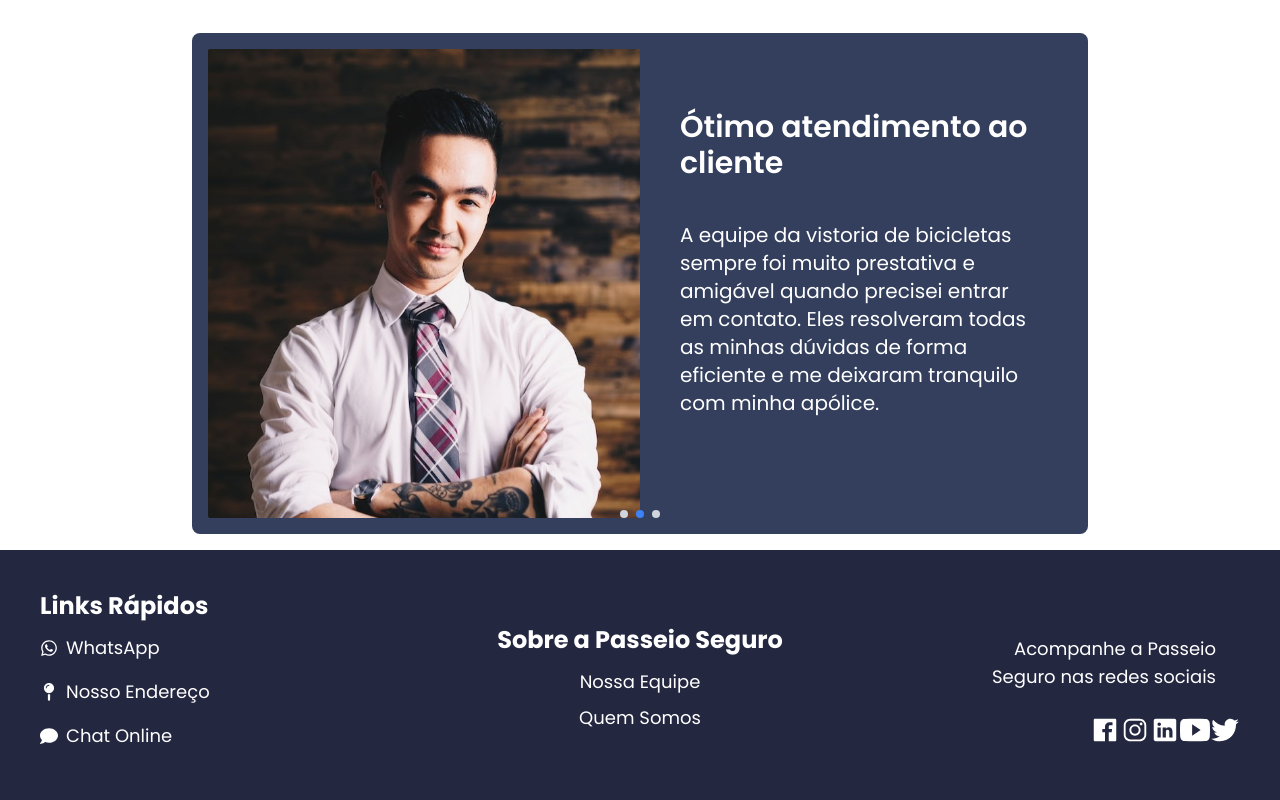
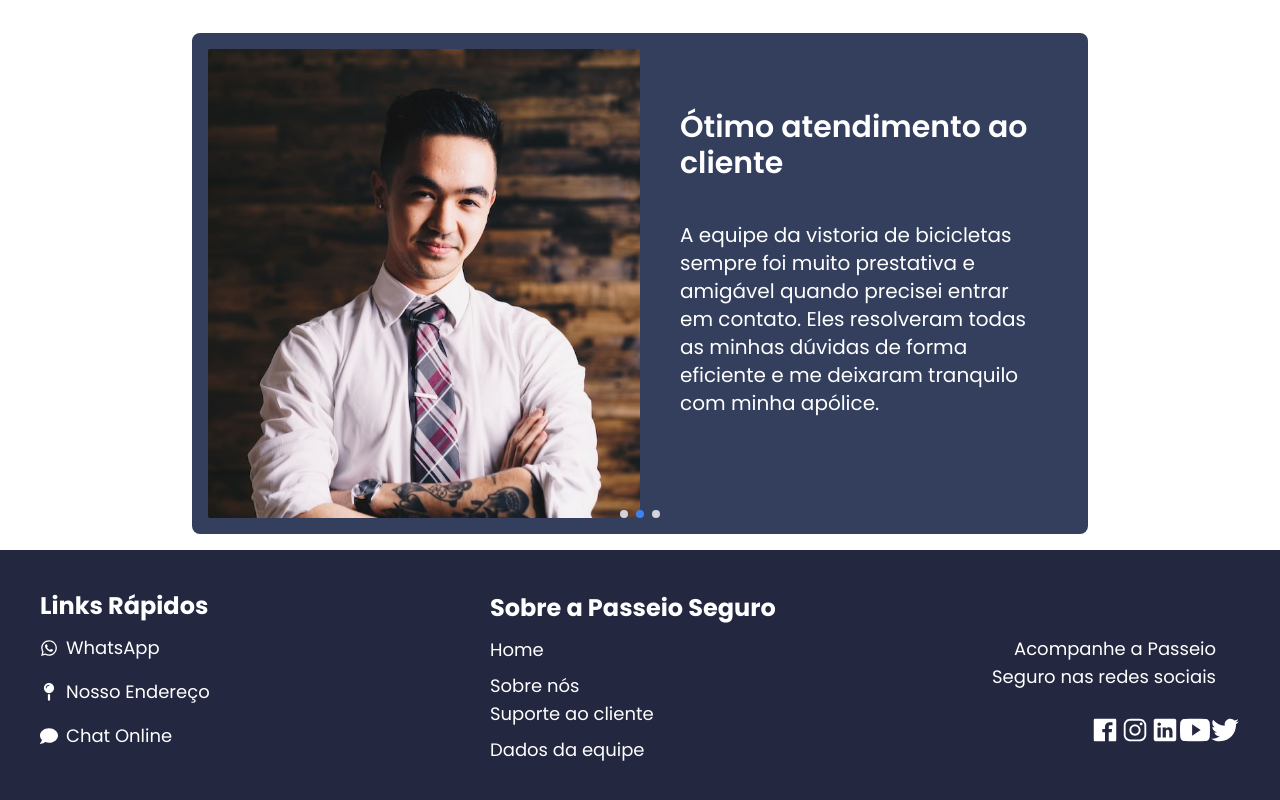
Before and after one commit to biancaroman/Passeio_Seguro, a Next.js app: page / in a window 1280 px wide. Shown: the part 1743-2543 px from the top of the page. Built offline with nearby package versions, Linux system fonts and the light colour scheme.

Commit message:
update footer

```diff
--- a/src/app/components/Footer/index.jsx
+++ b/src/app/components/Footer/index.jsx
@@ -19,10 +19,12 @@ const Footer = () => {
                     </a>
                 </div>
                 <div className="md:w-1/4">
-                    <div className="text-center">
+                    <div className="text-center lg:text-left">
                         <h2 className="text-2xl font-bold mb-3">Sobre a Passeio Seguro</h2>
-                        <Link href='/dadosEquipe' className="text-lg block mb-2">Nossa Equipe</Link>
-                        <Link href='/sobreNos' className="text-lg block">Quem Somos</Link>
+                        <Link href='/' className="text-lg block mb-2">Home</Link>
+                        <Link href='/sobreNos' className="text-lg block">Sobre nós</Link>
+                        <Link href='/suporte' className="text-lg block mb-2">Suporte ao cliente</Link>
+                        <Link href='/dadosEquipe' className="text-lg block">Dados da equipe</Link>
                     </div>
                 </div>
                 <div className="md:w-1/4 sm:w-1/2">
```
